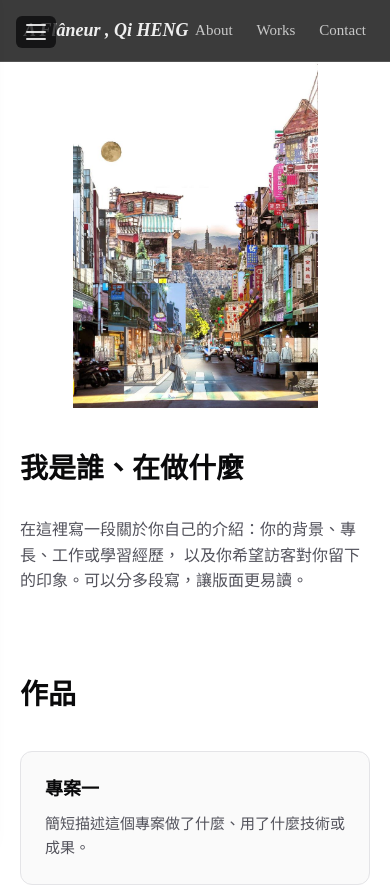
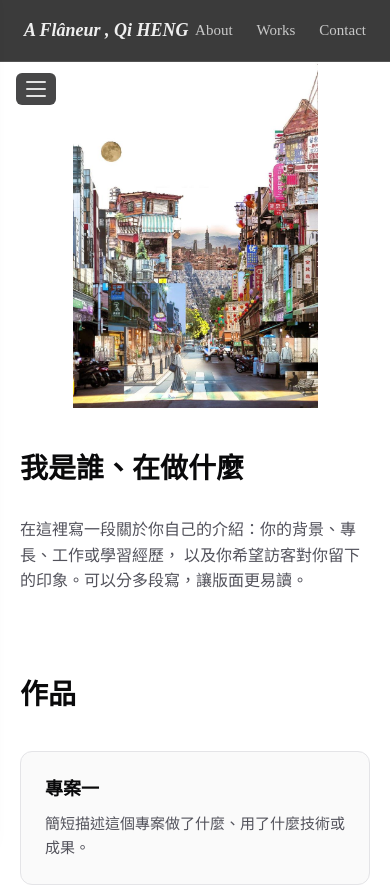
Before and after one commit to russell901231-oss/A-Fl-neur-Qi-HENG-, a Next.js app: page / in a window 390 px wide. Shown: the top 885 px of the page. Built offline with nearby package versions, Linux system fonts and the light colour scheme.

Commit message:
手機版：漢堡按鈕下移、隱藏頁首導覽

```diff
--- a/app/globals.css
+++ b/app/globals.css
@@ -182,6 +182,13 @@
   transform: translateY(-1px);
 }
 
+/* 手機版隱藏頁首導覽 */
+@media (max-width: 768px) {
+  header nav ul {
+    display: none;
+  }
+}
+
 /* 手機版 */
 @media (max-width: 768px) {
   .shell {
@@ -219,7 +226,7 @@
     flex-direction: column;
     gap: 5px;
     position: fixed;
-    top: 1rem;
+    top: calc(1rem + 1.5cm);
     left: 1rem;
     z-index: 100;
     background: rgba(10,10,11,0.75);
```
